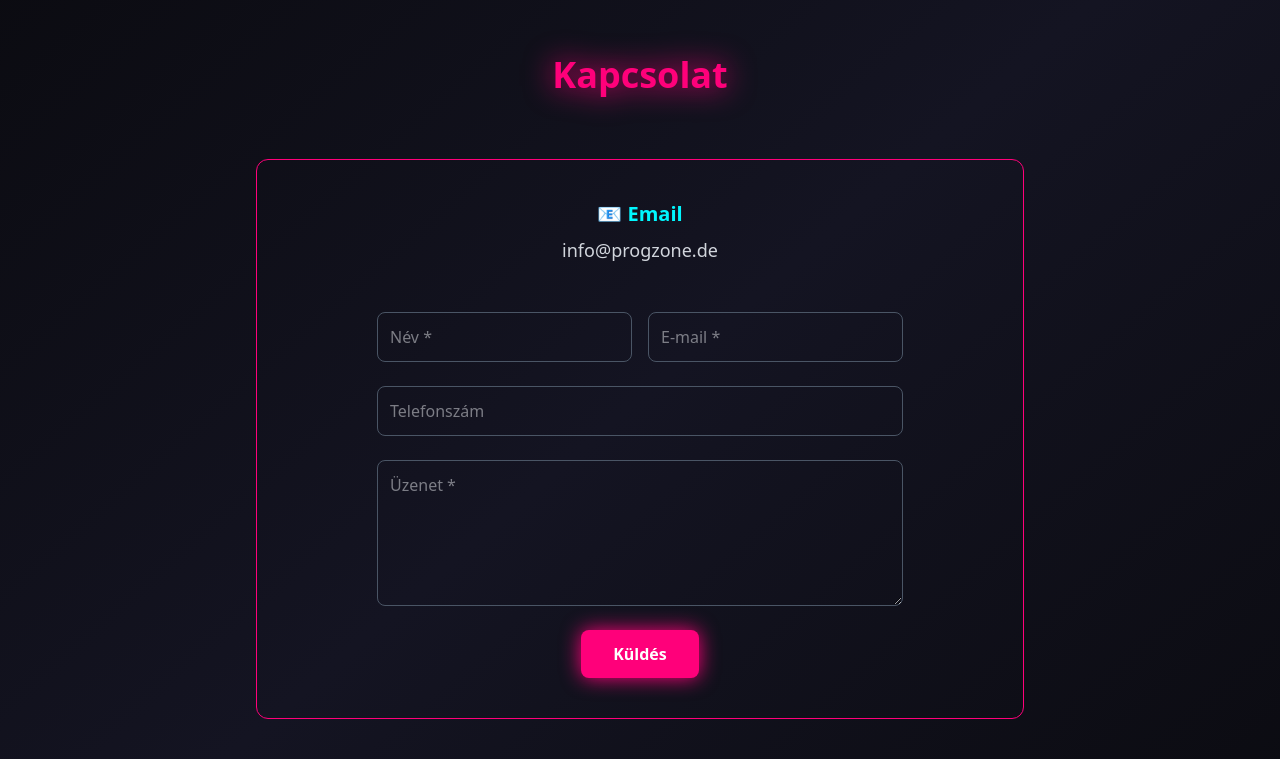
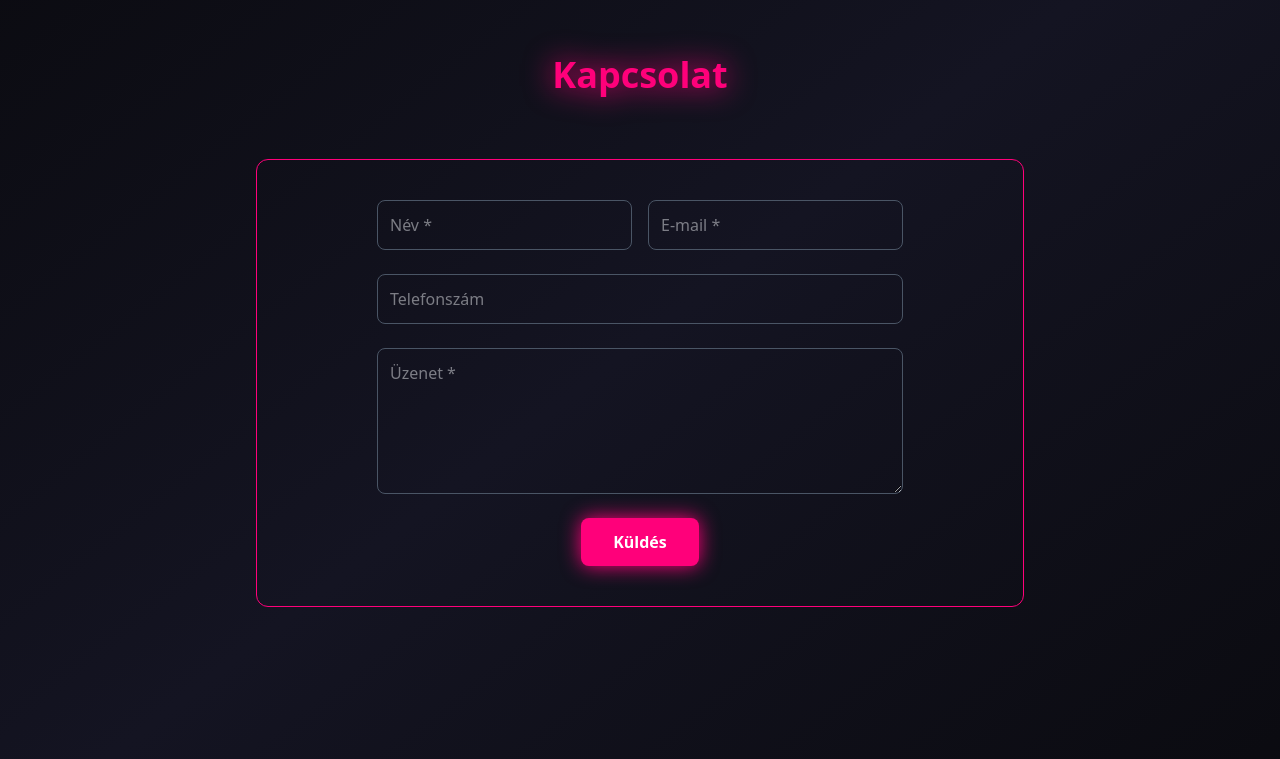
Before and after one commit to xtrade1002/progzone2, a Laravel app: page /contact in a window 1280 px wide. Shown: the part 160-919 px from the top of the page. Run offline with Laravel 12, Linux system fonts and the light colour scheme; style sheets or scripts are compiled from the project's sources; some libraries are stand-ins or nearby versions; some web fonts are replaced.

Commit message:
Update Contact.jsx

```diff
--- a/resources/js/pages/Contact.jsx
+++ b/resources/js/pages/Contact.jsx
@@ -48,11 +48,6 @@ export default function Contact() {
           </h2>
 
         <div className='border-1 border-[#ff007a] rounded-xl px-30 py-10'>
-          <div className="mb-12">
-            <h3 className="text-xl font-bold text-[#00f7ff]">{contact.email_label}</h3>
-            <p className="mt-2 text-gray-300 text-lg">{contact.email_value}</p>
-          </div>
-
           <form className="space-y-6 max-w-3xl mx-auto" onSubmit={handleSubmit}>
             <div className="grid grid-cols-1 md:grid-cols-2 gap-4">
               <div className="flex flex-col gap-2">
```
